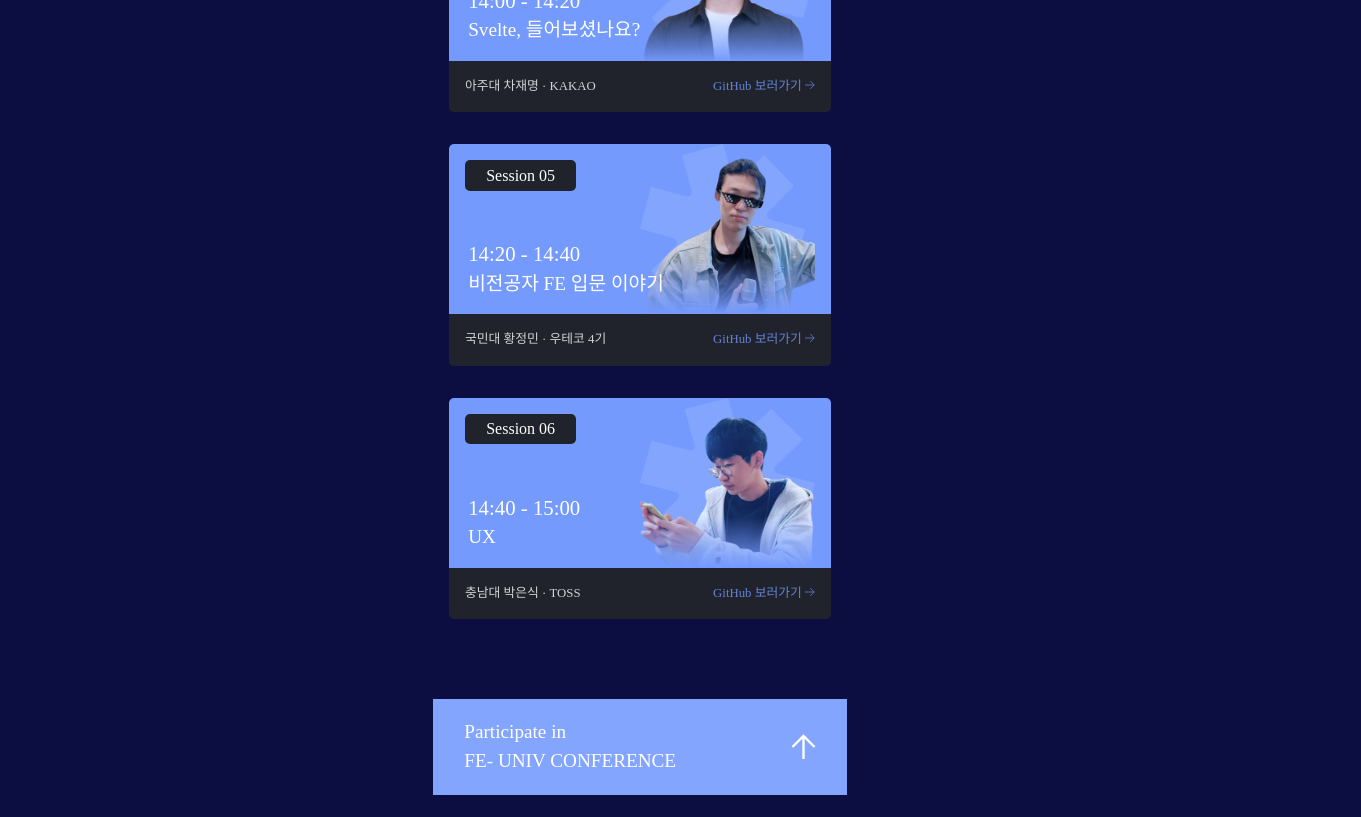
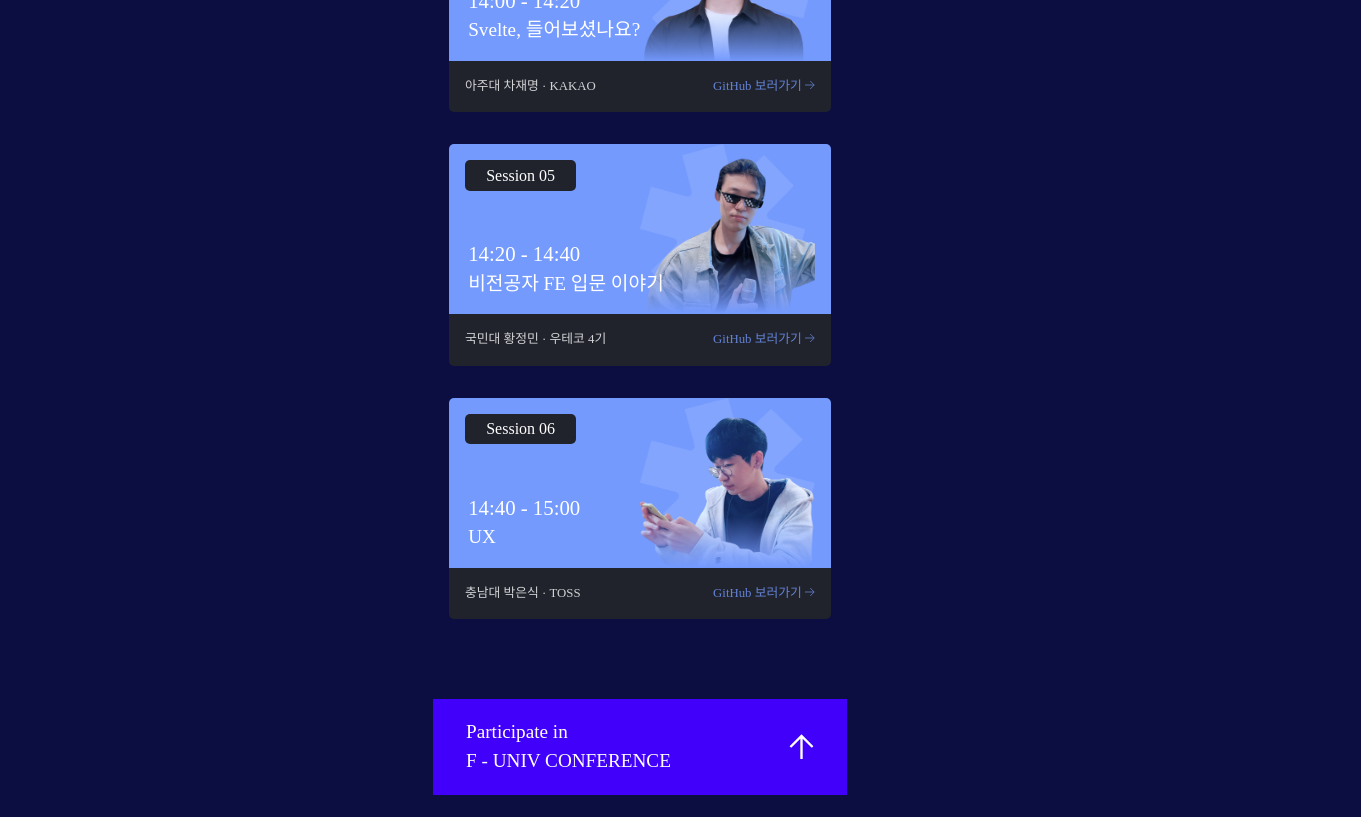
Before and after one commit to f-univ/f-univ-camp-2022, a React (Vite) app: page / in a window 1280 px wide. Shown: the part 1980-2797 px from the top of the page, 1361 px wide, since content can reach past the window. Built offline with nearby package versions, Linux system fonts and the light colour scheme; a web font is replaced by a local one.

Commit message:
style: 디테일 변경

```diff
--- a/src/App.tsx
+++ b/src/App.tsx
@@ -2,25 +2,16 @@ import Footer from '@/components/Footer.js';
 import Program from '@/components/Program.jsx';
 import ScrollTop from '@/components/ScrollTop.js';
 import Speakers from '@/components/Speaker/Speakers.jsx';
-import styled from '@emotion/styled';
 
 const App = () => {
   return (
-    <Wrapper>
+    <>
       <Program />
       <Speakers />
       <ScrollTop />
       <Footer />
-    </Wrapper>
+    </>
   );
 };
 
 export default App;
-
-const Wrapper = styled.div`
-  @media screen and (min-width: 576px) {
-    width: 576px;
-
-    margin: 0 auto;
-  }
-`;
--- a/src/components/Footer.tsx
+++ b/src/components/Footer.tsx
@@ -7,7 +7,9 @@ const Footer = () => {
         GitHub
       </GitHub>
       <Copy>COPYRIGHT 2022 FE UNIV CONF | 2022</Copy>
-      <Designer>Designed by CHEMIN</Designer>
+      <Designer>
+        Designed by <Email href="mailto:ichexmin@gmail.com">CHEMIN</Email>
+      </Designer>
     </Wrapper>
   );
 };
@@ -39,3 +41,7 @@ const Designer = styled.div`
   color: #bdbdbd;
   line-height: 0.5rem;
 `;
+
+const Email = styled.a`
+  text-decoration: underline;
+`;
--- a/src/components/Program.tsx
+++ b/src/components/Program.tsx
@@ -5,7 +5,7 @@ const Program = () => {
     <Wrapper>
       <Year>2022</Year>
       <Title>
-        F -UNIV
+        F - UNIV
         <br />
         Conference
       </Title>
--- a/src/components/ScrollTop.tsx
+++ b/src/components/ScrollTop.tsx
@@ -12,7 +12,7 @@ const ScrollTop = () => {
     <Wrapper onClick={handleScroll}>
       <Text>
         Participate in
-        <br /> FE- UNIV CONFERENCE
+        <br /> F - UNIV CONFERENCE
       </Text>
       <svg
         width="25"
@@ -37,7 +37,7 @@ export default ScrollTop;
 const Wrapper = styled.button`
   width: 414px;
   height: 6rem;
-  background-color: #83a5fe;
+  background-color: #4000fa;
   display: flex;
   margin: 0 auto;
   align-items: center;
--- a/src/components/Speaker/Speaker.tsx
+++ b/src/components/Speaker/Speaker.tsx
@@ -62,9 +62,12 @@ const Speaker = ({ speakInfo }: Prop) => {
 export default Speaker;
 
 const Container = styled.section`
-  width: 414px;
+  width: 80%;
   padding: 1rem;
   margin: 0 auto;
+  @media screen and (min-width: 576px) {
+    width: 414px;
+  }
 `;
 
 const Wrapper = styled.a`
@@ -99,7 +102,7 @@ const Session = styled.div`
 
 const SessionInfo = styled.div`
   position: relative;
-  width: 350px;
+  width: 70vw;
   color: white;
   font-size: 1.3rem;
   font-weight: 500;
--- a/src/styles/global.tsx
+++ b/src/styles/global.tsx
@@ -80,6 +80,8 @@ export const global = (
       }
 
       body {
+        display: flex;
+        justify-content: center;
         background-color: #0c0d40;
         cursor: default;
         font-family: 'Spoqa Han Sans Neo', 'sans-serif';
```
Also changed, not shown: 1 other file (tests, documents, lock files or other folders).
